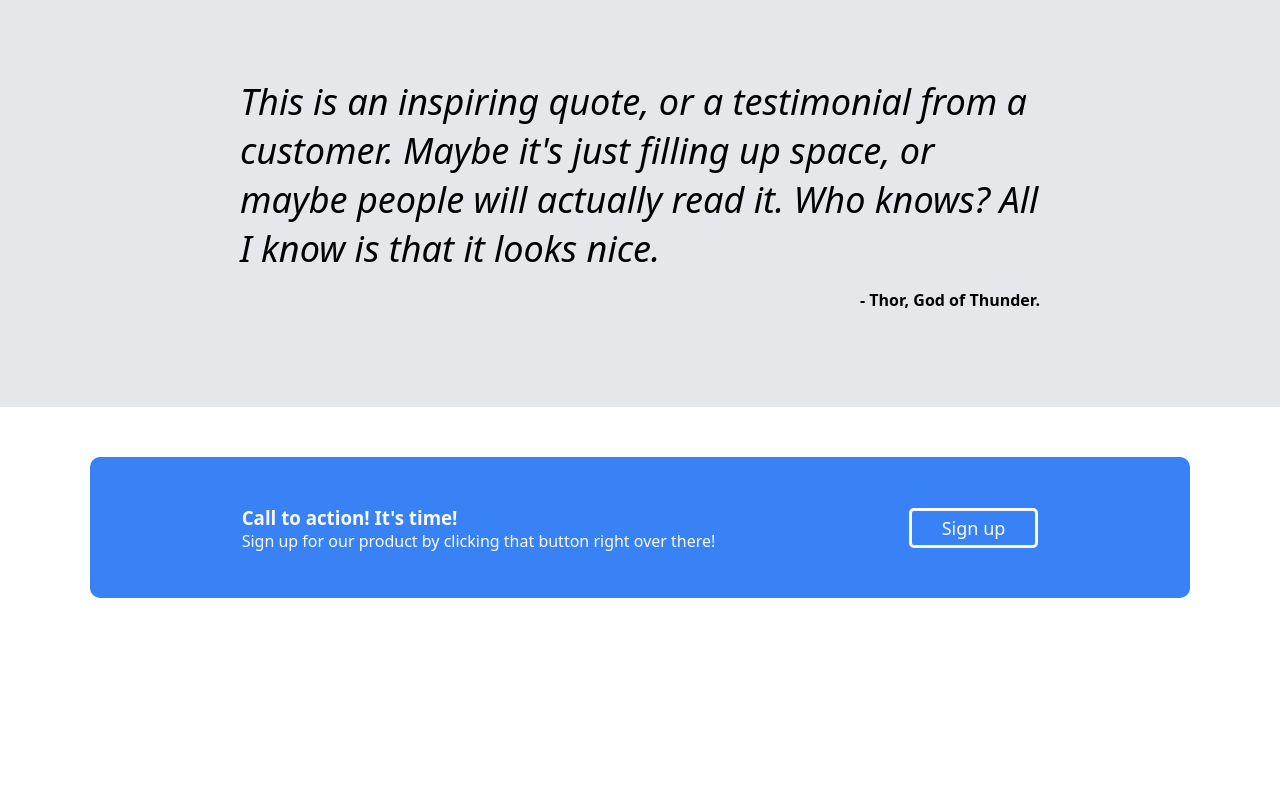
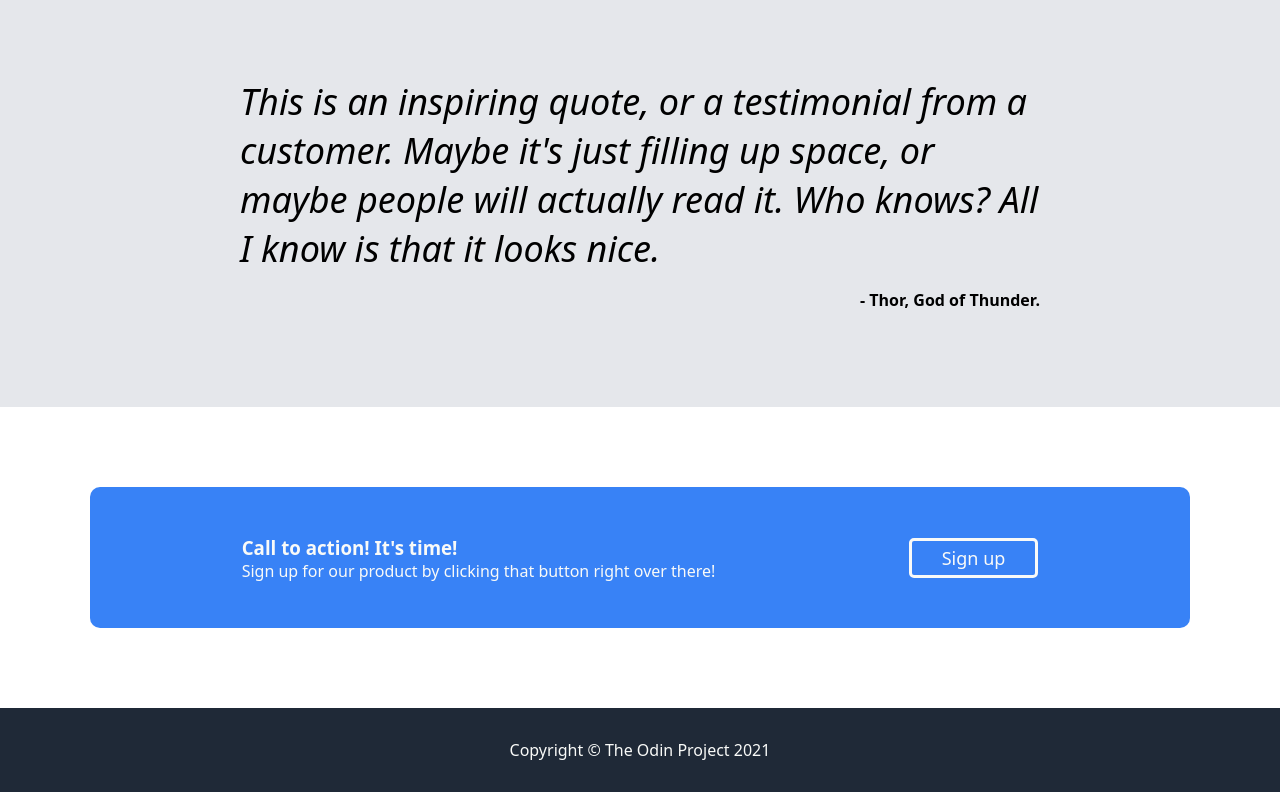
Before and after one commit to littleshistar/landingpage, a plain HTML site: page index.html in a window 1280 px wide. Shown: the part 840-1632 px from the top of the page. Before the commit the page ends 1488 px from the top, so only its background shows below. Drawn offline with Linux system fonts and the light colour scheme.

Commit message:
Update HTML and CSS
Add footer

```diff
--- a/index.html
+++ b/index.html
@@ -70,7 +70,9 @@
             </div>
         </div>
     </div>
-    <div class="footer"></div>
+    <div class="footer">
+        <p>Copyright © The Odin Project 2021</p>
+    </div>
 
 </body>
 </html>
--- a/style.css
+++ b/style.css
@@ -145,7 +145,7 @@ h2 {
     display: flex;
     justify-content: center;
     align-items: center;
-    margin: 50px;
+    margin: 80px;
 }
 
 .action {
@@ -171,3 +171,7 @@ a {
     text-decoration: none;
     color: #F9FAF8;
 }
+
+.footer {
+    padding: 15px;
+}
```
